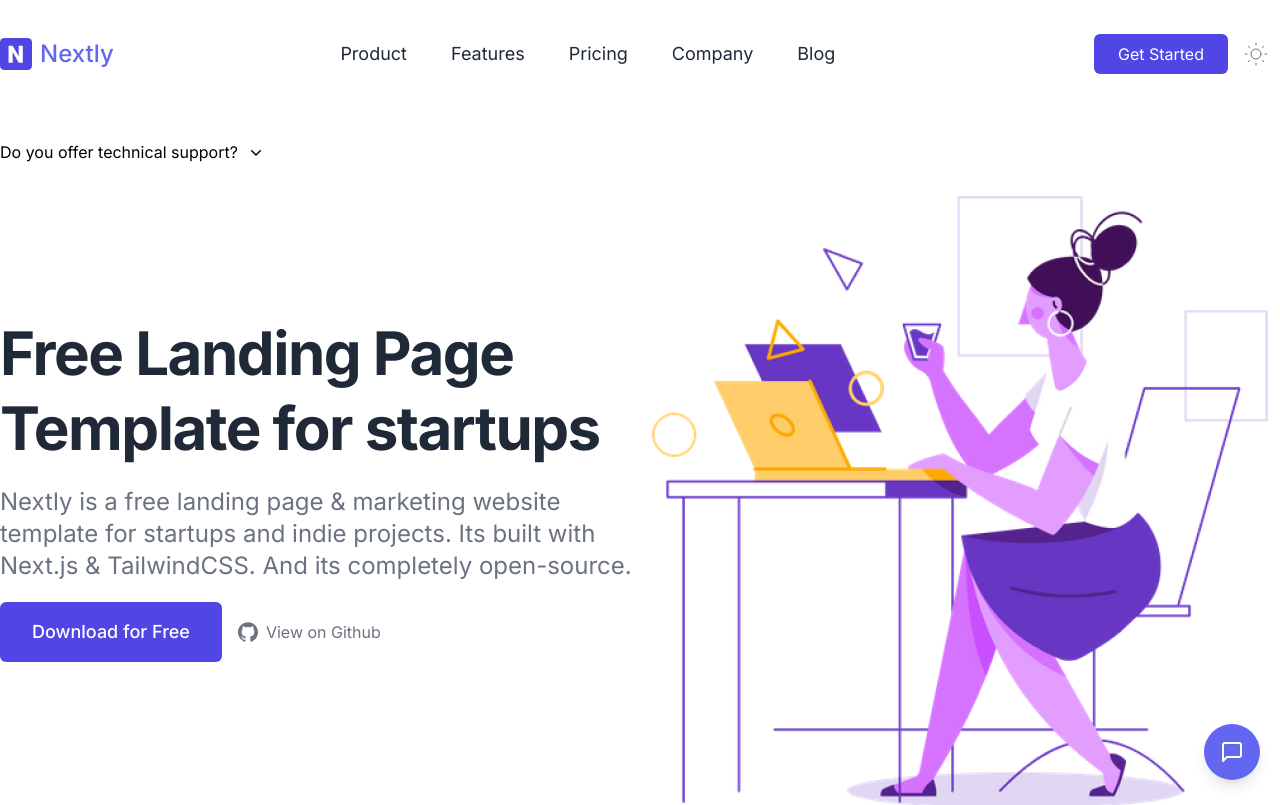
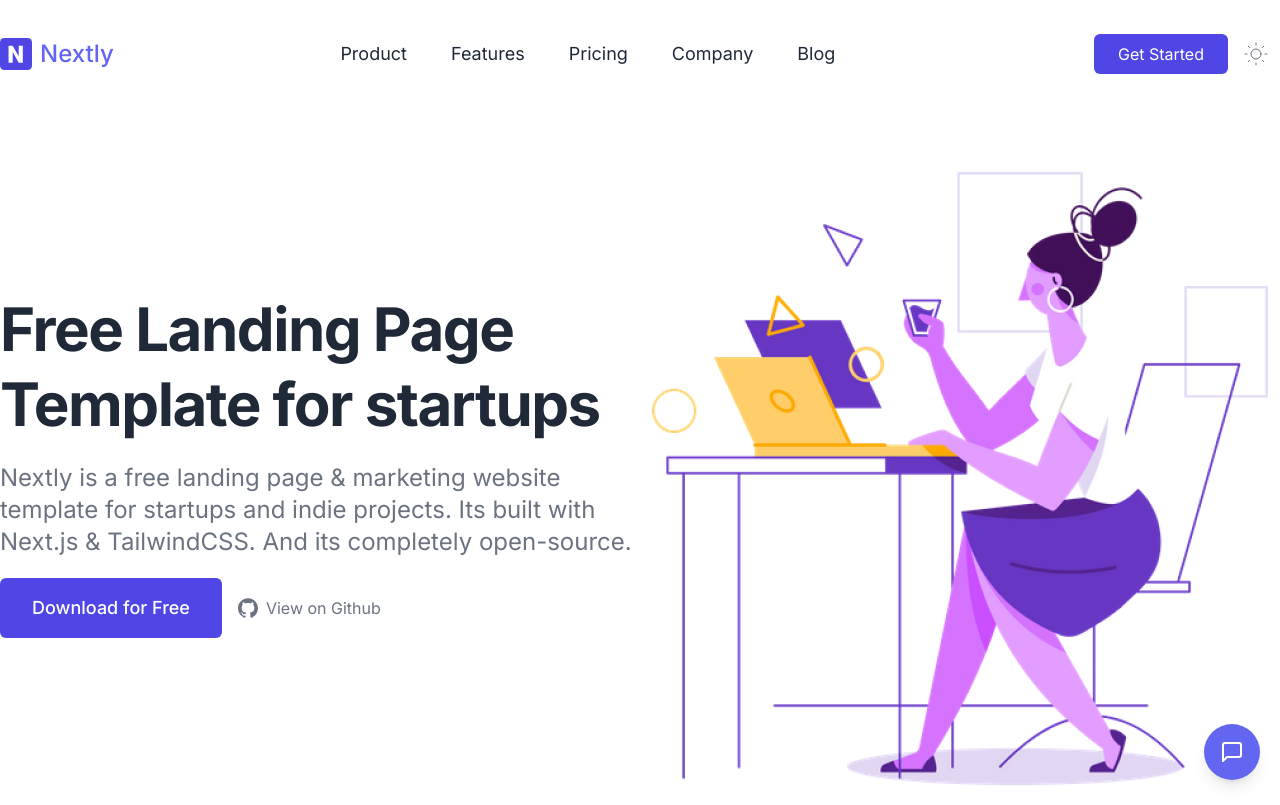
Before and after one commit to spjhon/project-MALE, a Next.js app: page / in a window 1280 px wide. Shown: the top 805 px of the page. Built offline with nearby package versions, Linux system fonts and the light colour scheme.

Commit message:
se agregan comentarios para entender mejor el codigo

```diff
--- a/src/app/layout.tsx
+++ b/src/app/layout.tsx
@@ -11,6 +11,7 @@
 import { Inter } from "next/font/google";
 // next-themes es una mini library que ayuda a poner themes por medio de module css o tailwind
 import { ThemeProvider } from "next-themes";
+// Este global css solo contiene el archivo de configuracion de tailwind
 import "./globals.css";
 
 import { Navbar } from "@/components/Navbar";
--- a/src/app/page.tsx
+++ b/src/app/page.tsx
@@ -10,12 +10,11 @@
 
 import { benefitOne, benefitTwo } from "@/components/data";
 
-import Example from "@/components/exampleDisclosure";
 
 export default function Home() {
   return (
     <Container>
-      <Example />
+
       <Hero />
       <SectionTitle
         preTitle="Nextly Benefits"
--- a/src/components/Footer.tsx
+++ b/src/components/Footer.tsx
@@ -4,12 +4,15 @@
 import { Container } from "@/components/Container";
 
 export function Footer() {
+
   const navigation = ["Product", "Features", "Pricing", "Company", "Blog"];
   const legal = ["Terms", "Privacy", "Legal"];
+
   return (
     <div className="relative">
       <Container>
         <div className="grid max-w-screen-xl grid-cols-1 gap-10 pt-10 mx-auto mt-5 border-t border-gray-100 dark:border-trueGray-700 lg:grid-cols-5">
+
           <div className="lg:col-span-2">
             <div>
               {" "}
@@ -64,6 +67,7 @@
               ))}
             </div>
           </div>
+
           <div>
             <div className="flex flex-wrap w-full -mt-2 -ml-3 lg:ml-0">
               {legal.map((item, index) => (
@@ -77,6 +81,7 @@
               ))}
             </div>
           </div>
+
           <div className="">
             <div>Follow us</div>
             <div className="flex mt-5 space-x-5 text-gray-400 dark:text-gray-500">
@@ -110,6 +115,7 @@
               </a>
             </div>
           </div>
+
         </div>
 
         <div className="my-10 text-sm text-center text-gray-600 dark:text-gray-400">
--- a/src/components/Hero.tsx
+++ b/src/components/Hero.tsx
@@ -5,6 +5,8 @@
 export const Hero = () => {
   return (
     <>
+
+
       <Container className="flex flex-wrap ">
         <div className="flex items-center w-full lg:w-1/2">
           <div className="max-w-2xl mb-8">
@@ -60,6 +62,8 @@
           </div>
         </div>
       </Container>
+
+
       <Container>
         <div className="flex flex-col justify-center">
           <div className="text-xl text-center text-gray-700 dark:text-white">
@@ -86,6 +90,8 @@
           </div>
         </div>
       </Container>
+
+
     </>
   );
 }
--- a/src/components/Navbar.tsx
+++ b/src/components/Navbar.tsx
@@ -2,7 +2,7 @@
 import Link from "next/link";
 import ThemeChanger from "./DarkSwitch";
 import Image from "next/image"
-import { Disclosure } from "@headlessui/react";
+import { Disclosure, DisclosurePanel, DisclosureButton } from "@headlessui/react";
 
 export const Navbar = () => {
   const navigation = [
@@ -12,6 +12,19 @@
     "Company",
     "Blog",
   ];
+
+  /*
+
+Explicacion del sideño del componente:
+
+- El nav bar esta hecho para verse en tres partes cuanto esta en pantallas grande (el logo, el menu y el boton de llamado a la accion con una
+pequeña adicon de una forma de cambiar el theme)
+
+- Luego en el logo hay algo bastante creativo, el logo contiene un disclosure escondido que solo se muestra cuando esta en pantallas
+pequeñas, cuando esta en pantallas grandes solo se muestra el logo, osea que el logo siempre esta visible sin importar la pantalla
+
+- El open es un state que viene con el componente disclosure para tener el state y de acuerto a ese state hacer cambios en el codigo
+  */
   return (
     <div className="w-full">
 
@@ -36,7 +49,7 @@
                   </span>
                 </Link>
 
-                <Disclosure.Button
+                <DisclosureButton
                   aria-label="Toggle Menu"
                   className="px-2 py-1 ml-auto text-gray-500 rounded-md lg:hidden hover:text-indigo-500 focus:text-indigo-500 focus:bg-indigo-100 focus:outline-none dark:text-gray-300 dark:focus:bg-trueGray-700">
                   <svg
@@ -57,21 +70,24 @@
                       />
                     )}
                   </svg>
-                </Disclosure.Button>
+                </DisclosureButton>
 
-                <Disclosure.Panel className="flex flex-wrap w-full my-5 lg:hidden">
+                <DisclosurePanel transition className="origin-top transition duration-200 ease-out data-[closed]:-translate-y-6 data-[closed]:opacity-0 flex flex-wrap w-full my-5 lg:hidden">
                   <>
+
                     {navigation.map((item, index) => (
                       <Link key={index} href="/" className="w-full px-4 py-2 -ml-4 text-gray-500 rounded-md dark:text-gray-300 hover:text-indigo-500 focus:text-indigo-500 focus:bg-indigo-100 dark:focus:bg-gray-800 focus:outline-none">
                           {item}
                       </Link>
                     ))}
-                    <Link href="/" className="w-full px-6 py-2 mt-3 text-center text-white bg-indigo-600 rounded-md lg:ml-5">
+                    <Link href="/" className="w-full px-6 py-2 mt-3 my-4 text-center text-white bg-indigo-600 rounded-md lg:ml-5">
                         Get Started
                     </Link>
+                    <ThemeChanger />
                   </>
-                </Disclosure.Panel>
+                </DisclosurePanel>
               </div>
+
             </>
           )}
         </Disclosure>
--- a/src/components/exampleDisclosure.tsx
+++ /dev/null
@@ -1,23 +0,0 @@
-"use client"
-
-import { Disclosure, DisclosureButton, DisclosurePanel } from '@headlessui/react'
-import { ChevronDownIcon } from '@heroicons/react/20/solid'
-import clsx from 'clsx'
-
-function Example() {
-  return (
-    <Disclosure>
-      {({ open }) => (
-        <>
-          <DisclosureButton className="flex items-center gap-2">
-            Do you offer technical support?
-            <ChevronDownIcon className={clsx('w-5', open && 'rotate-45')} />
-          </DisclosureButton>
-          <DisclosurePanel>No</DisclosurePanel>
-        </>
-      )}
-    </Disclosure>
-  )
-}
-
-export default Example;
```
Also changed, not shown: src/components/Container.tsx (+11 -0 lines), src/components/PopupWidget.tsx (+65 -0 lines).
